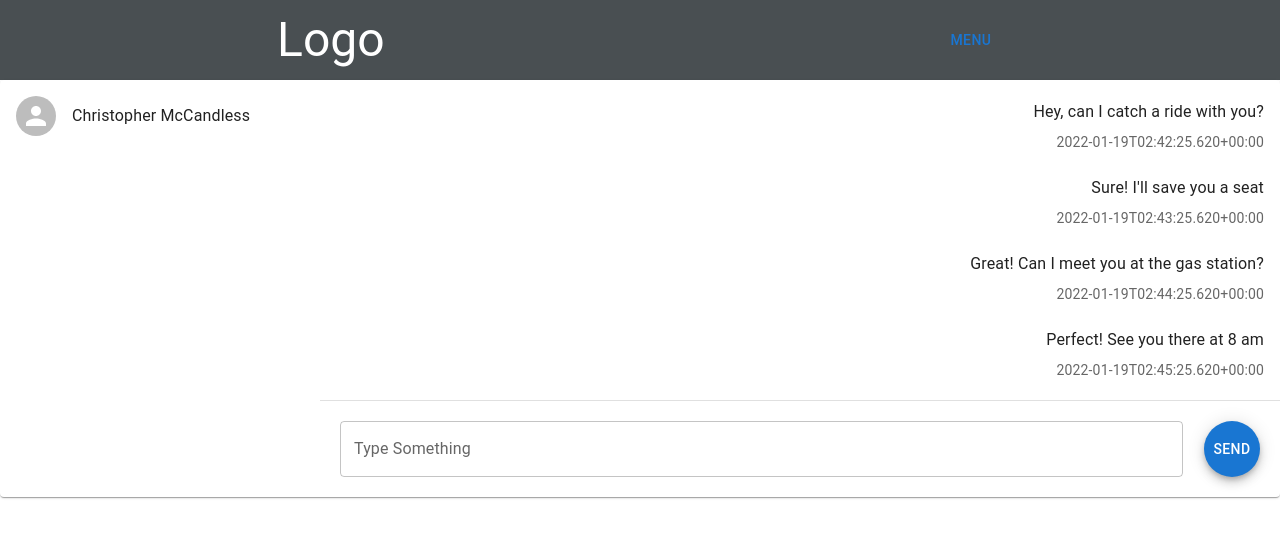
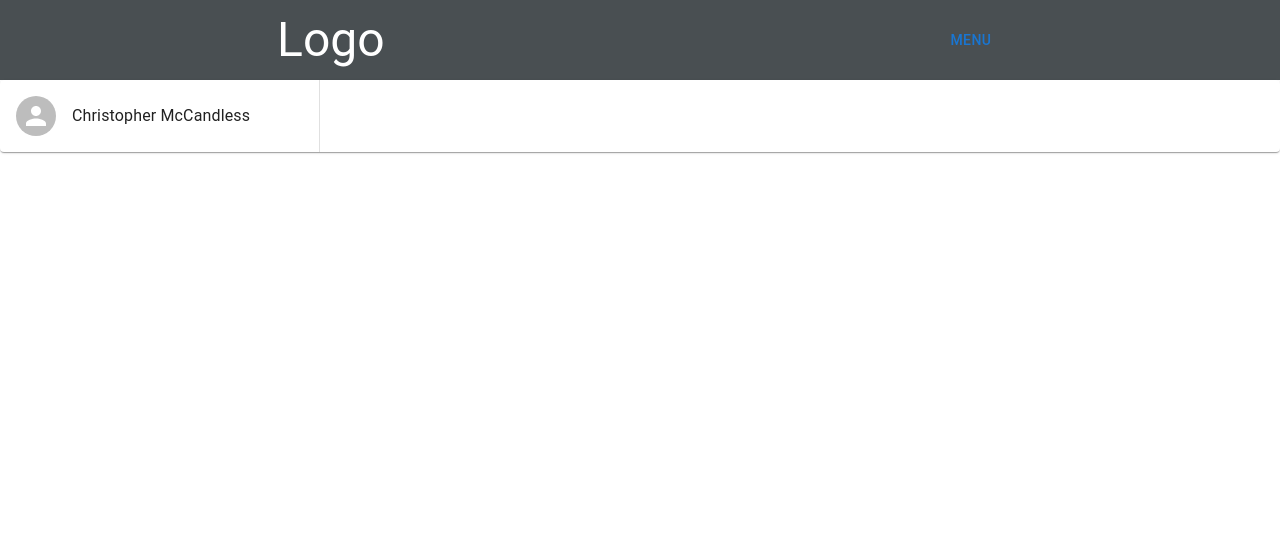
Before and after one commit to project-blue-ocean/hitch, a React app: page /messages in a window 1280 px wide. Shown: the top 538 px of the page. Built offline with nearby package versions, Linux system fonts and the light colour scheme.

Commit message:
Changed Messages component to render messages only when UserContacted is clicked

```diff
--- a/client/src/components/Message.jsx
+++ b/client/src/components/Message.jsx
@@ -6,15 +6,16 @@ import {
   ListItemText,
 } from '@material-ui/core';
 
-function Message({ message }) {
+function Message({ message, userId }) {
+  const alignOption = message.senderId === userId ? 'right' : 'left';
   return (
     <ListItem>
       <Grid container>
         <Grid item xs={12}>
-          <ListItemText align="right" primary={message.msg} />
+          <ListItemText align={alignOption} primary={message.msg} />
         </Grid>
         <Grid item xs={12}>
-          <ListItemText align="right" secondary={message.time} />
+          <ListItemText align={alignOption} secondary={message.time} />
         </Grid>
       </Grid>
     </ListItem>
--- a/client/src/components/Messages.jsx
+++ b/client/src/components/Messages.jsx
@@ -8,14 +8,14 @@ import {
   List,
   Fab,
 } from '@material-ui/core';
-import Button from '@mui/material/Button';
 import Message from './Message.jsx';
-import UserContacted from './UserContacted.jsx'
+import UserContacted from './UserContacted.jsx';
 import dummyData from '../../../messagesDummyData';
 
-function Messages({userId}) {
+function Messages({ userId }) {
   const [usersContacted, setUsersContacted] = useState(dummyData.usersContacted);
   const [messages, setMessages] = useState(dummyData.messages);
+  const [userContactedId, setUserContactedId] = useState(null);
 
   // const getUsersContacted = () => {
   //   return false;
@@ -25,40 +25,46 @@ function Messages({userId}) {
   //   return false;
   // };
 
+  const userContactedOnClick = (id) => {
+    setUserContactedId(id);
+  };
+
   return (
     <div>
       <Grid container component={Paper}>
-        <Grid item xs={3}>
+        <Grid item xs={3} style={{ borderRight: '1px solid #e0e0e0' }}>
           <List>
             {usersContacted.map((user) => (
-              <UserContacted user={user} />
+              <UserContacted user={user} userContactedOnClick={userContactedOnClick} />
             ))}
           </List>
         </Grid>
-        <Divider />
+        {userContactedId
+        && (
         <Grid item xs={9}>
           <List>
             {messages.map((message) => (
-              <Message message={message} />
+              <Message message={message} userId={userId} />
             ))}
           </List>
           <Divider />
-          <Grid container style={{padding: '20px'}}>
+          <Grid container style={{ padding: '20px' }}>
             <Grid item xs={11}>
-              <TextField id="outlined-basic-email" label="Type Something" fullWidth />
+              <TextField id="outlined-basic-email" fullWidth />
             </Grid>
             <Grid xs={1} align="right">
               <Fab color="primary" aria-label="add">Send</Fab>
             </Grid>
           </Grid>
         </Grid>
+        )}
       </Grid>
     </div>
   );
 }
 
-// Messages.propTypes = {
-//   userId: PropTypes.number.isRequired,
-// };
+Messages.propTypes = {
+  userId: PropTypes.number.isRequired,
+};
 
 export default Messages;
--- a/client/src/components/UserContacted.jsx
+++ b/client/src/components/UserContacted.jsx
@@ -7,9 +7,9 @@ import {
   Avatar,
 } from '@material-ui/core';
 
-function UserContacted({ user }) {
+function UserContacted({ user, userContactedOnClick }) {
   return (
-    <ListItem button>
+    <ListItem button onClick={() => userContactedOnClick(user.id)}>
       <ListItemIcon>
         <Avatar alt={user.senderName} src="" />
       </ListItemIcon>
--- a/messagesDummyData.js
+++ b/messagesDummyData.js
@@ -1,7 +1,7 @@
 const dummyData = {
   usersContacted: [
     {
-      senderId: 88,
+      id: 88,
       senderName: 'Christopher McCandless',
     },
   ],
```
